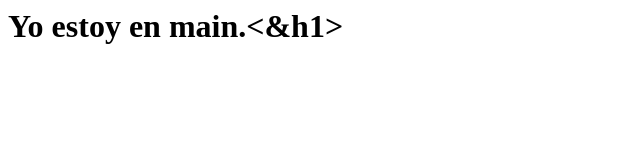
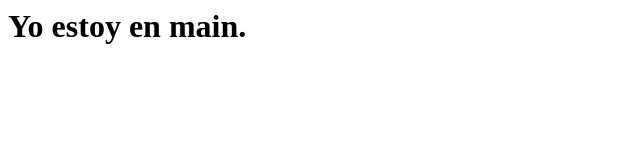
Before and after one commit to juanagranadosr/prueba_rama_gus, a plain HTML site: page index.html in a window 1280 px wide. Shown: the whole page, without its empty margins (0-640 px from the left). Drawn offline with Linux system fonts and the light colour scheme.

Commit message:
fix H1 tag

```diff
--- a/index.html
+++ b/index.html
@@ -1 +1 @@
-<h1>Yo estoy en main.<&h1>
+<h1>Yo estoy en main.</h1>
```
